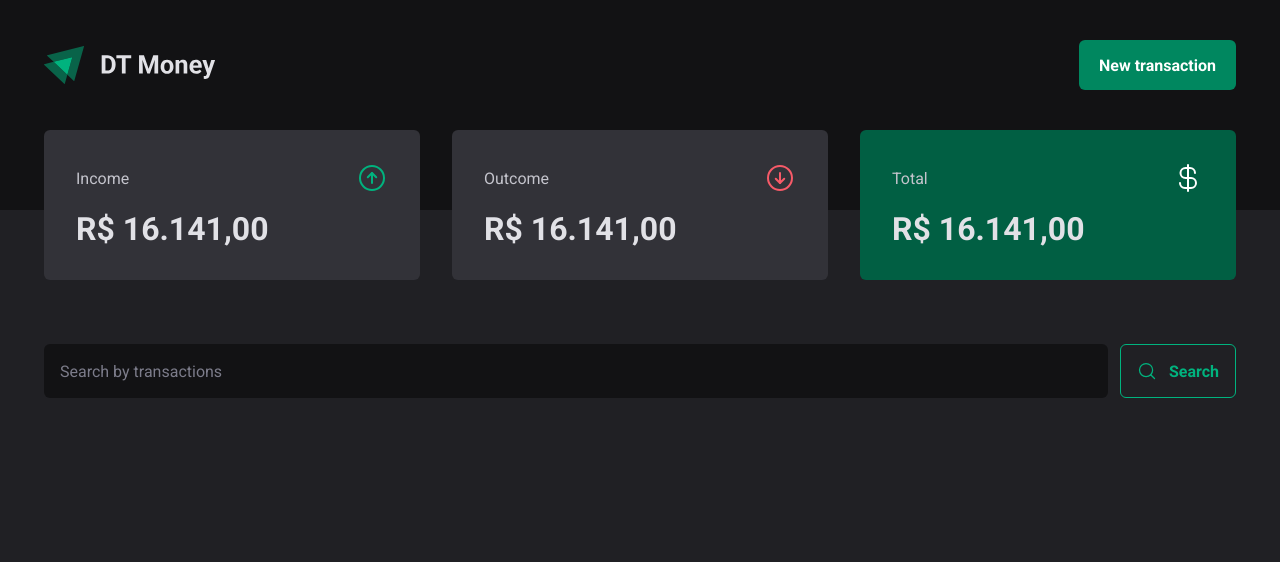
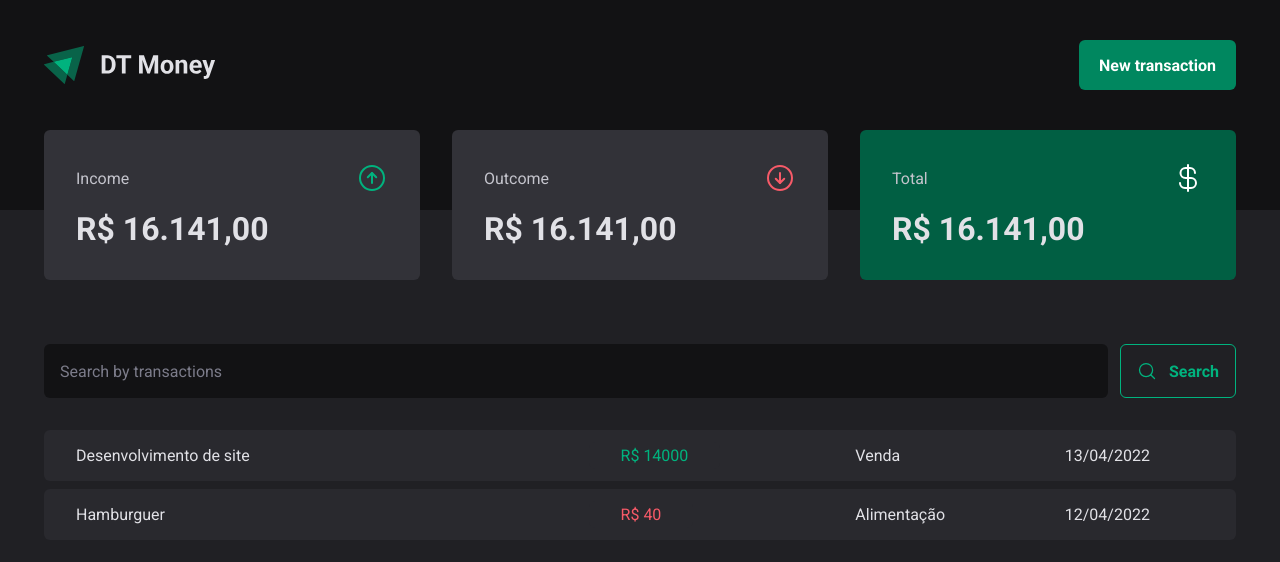
Before and after one commit to BrunoFay/DT-money, a React (Vite) app: page / in a window 1280 px wide. Shown: the top 562 px of the page. Built offline with nearby package versions, Linux system fonts and the light colour scheme; data requests are answered from the project's data file.

Commit message:
NEW add transaction context

```diff
--- a/src/App.tsx
+++ b/src/App.tsx
@@ -1,9 +1,13 @@
+import { TransactionProvider } from "./context/Transactions"
 import Transactions from "./pages/Transactions"
 
 function App() {
 
   return (
-  <Transactions/>
+    <TransactionProvider>
+      <Transactions />
+
+    </TransactionProvider>
   )
 }
 
--- /dev/null
+++ b/src/context/Transactions.tsx
@@ -0,0 +1,29 @@
+import { createContext, ReactNode, useEffect, useState } from "react"
+import { Transaction } from "../@types/transactionPage"
+
+interface TransactionContext {
+  transactions: Transaction[]
+}
+export const transactionContext = createContext({} as TransactionContext)
+
+export function TransactionProvider({ children }: { children: ReactNode }) {
+  const [transactions, setTransactions] = useState<Transaction[]>([])
+
+  async function getAllTransactions() {
+    const response = await fetch('http://localhost:3001/transactions')
+    const data: Transaction[] = await response.json()
+    setTransactions(data)
+  }
+
+  useEffect(() => {
+    getAllTransactions()
+  }, [])
+
+  const valueToProvide = { transactions }
+  return (
+    <transactionContext.Provider value={valueToProvide}>
+      {children}
+    </transactionContext.Provider>
+
+  )
+}
--- a/src/pages/Transactions/index.tsx
+++ b/src/pages/Transactions/index.tsx
@@ -1,17 +1,13 @@
-import React, { useState } from 'react'
+import React, { useContext, useEffect, useState } from 'react'
 import { Transaction } from '../../@types/transactionPage'
 import Header from '../../components/Header'
 import Summary from '../../components/Summary'
+import { transactionContext } from '../../context/Transactions'
 import SearchForm from './components/SearchForm'
 import { PriceTable, TransactionsContainer, TransactionTable } from './styles'
 
 export default function Transactions() {
-  const [transactions, setTransactions] = useState<Transaction[]>([])
-  async function getAllTransactions() {
-    const response = await fetch('http://localhost:3001/transactions')
-    const data: Transaction[] = await response.json()
-    setTransactions(data)
-  }
+ const {transactions} = useContext(transactionContext)
   return (
     <div>
       <Header />
```
